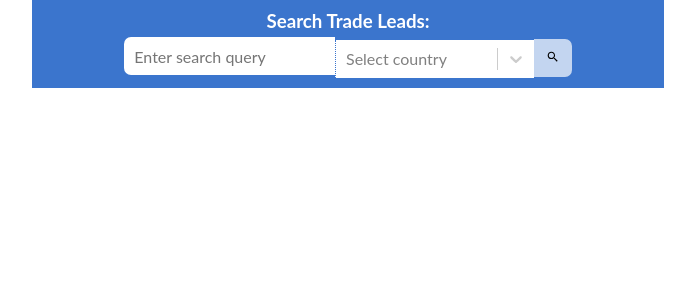
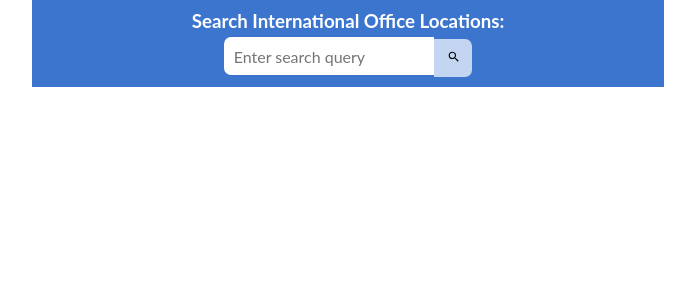
Before and after one commit to GovWizely/ita-widgets-react, a React (Create React App) app: page / in a window 1280 px wide. Shown: the top 300 px of the page, without its empty margins (308-1003 px from the left). Built offline with nearby package versions, Linux system fonts and the light colour scheme.

Commit message:
edit comment

```diff
--- a/src/App.js
+++ b/src/App.js
@@ -6,8 +6,13 @@ import SearchContainer from './SearchWidget/SearchContainer';
 class App extends Component {
   render() {
 
-    const endpoint="trade_leads" /* possible endpoints: "consolidated_screening_list" or "trade_leads" */
+    /* possible endpoints: "consolidated_screening_list", "trade_leads", "trade_events", "export_assistance centers", "international_office_locations" */
+
     // const endpoint="consolidated_screening_list"
+    // const endpoint="trade_leads"
+    // const endpoint="trade_events"
+    // const endpoint="export_assistance centers"
+    const endpoint="international_office_locations"
 
     const API_KEY="ShCzzrAkXLpMTsTlhFhUjD29"
 
```
